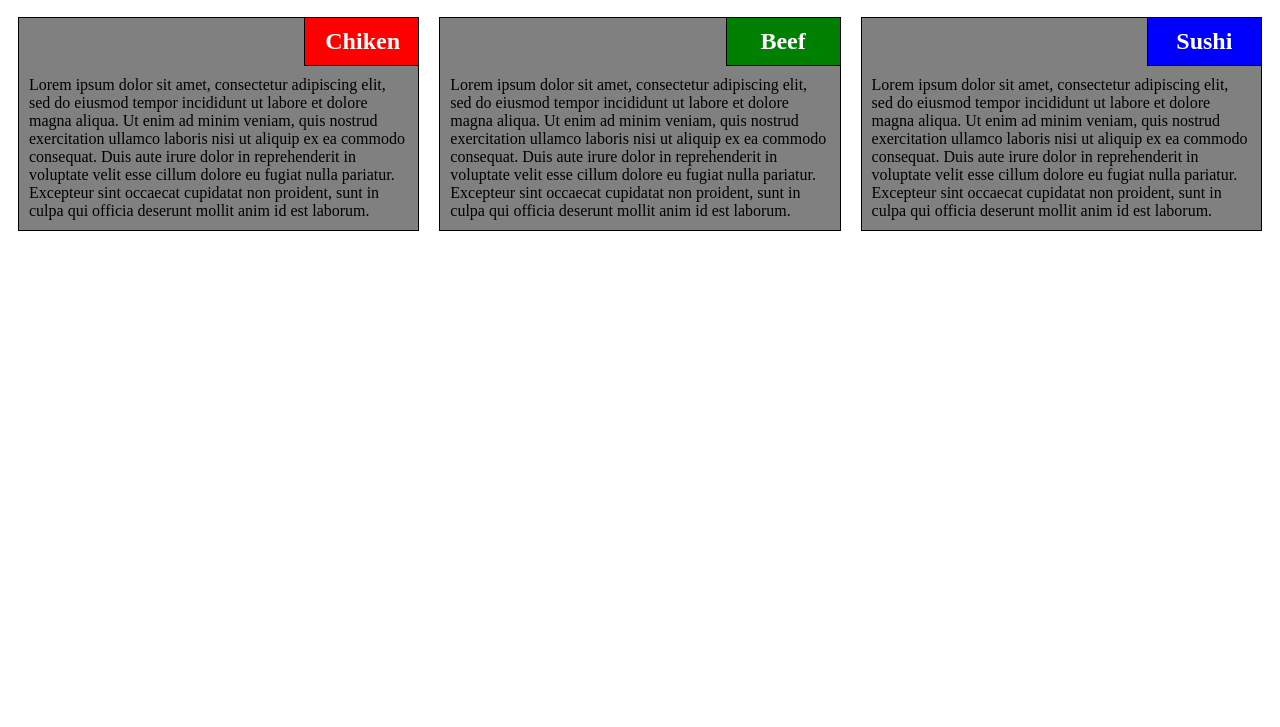
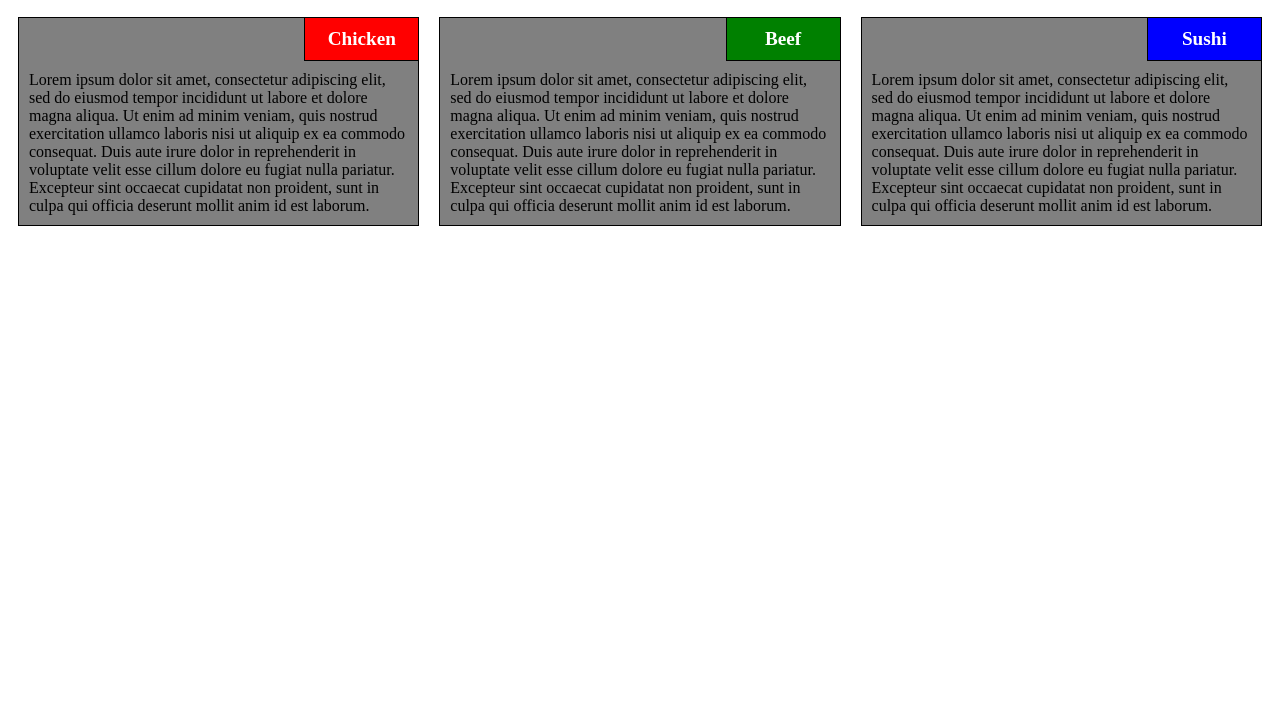
Before and after one commit to DmitriMitrakov/coursera-test, a plain HTML site: page gh-pages/module2-solution/index.html in a window 1280 px wide. Shown: the part 73-800 px from the top of the page. Drawn offline with Linux system fonts and the light colour scheme.

Commit message:
Module 2 Solution

```diff
--- a/gh-pages/module2-solution/css/styles.css
+++ b/gh-pages/module2-solution/css/styles.css
@@ -6,6 +6,7 @@ h1 {
 }
 h2 {
     text-align: center;
+    font-size: 1.2em;
 }
 section {
     float: left;
--- a/gh-pages/module2-solution/index.html
+++ b/gh-pages/module2-solution/index.html
@@ -12,7 +12,7 @@
 		<div class="row">
 			<section class="col-lg-4 col-md-6 col-sm-12">
 				<div class="chiken box">
-					<h2>Chiken</h2>
+					<h2>Chicken</h2>
 					<p>
 					Lorem ipsum dolor sit amet, consectetur adipiscing elit, sed do eiusmod tempor incididunt ut labore et dolore magna aliqua. Ut enim ad minim veniam, quis nostrud exercitation ullamco laboris nisi ut aliquip ex ea commodo consequat. Duis aute irure dolor in reprehenderit in voluptate velit esse cillum dolore eu fugiat nulla pariatur. Excepteur sint occaecat cupidatat non proident, sunt in culpa qui officia deserunt mollit anim id est laborum.
 					</p>
```
